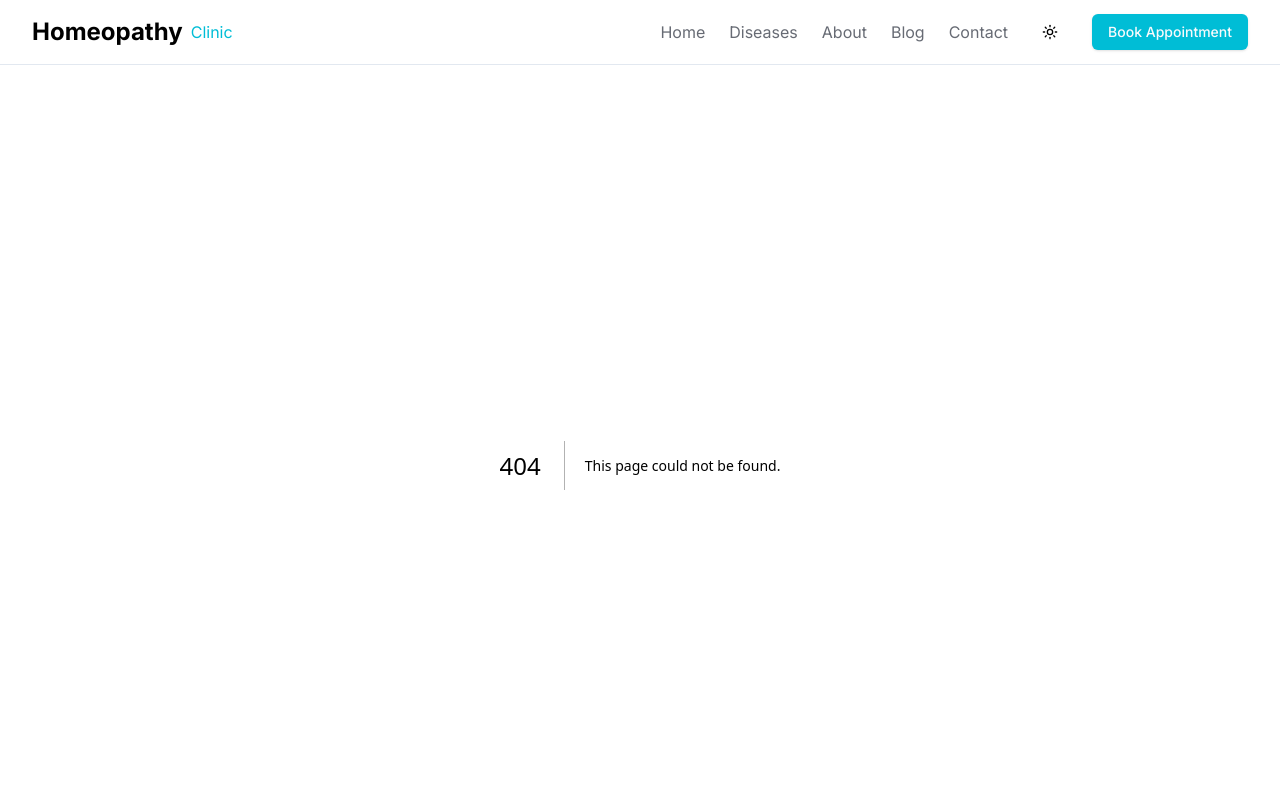
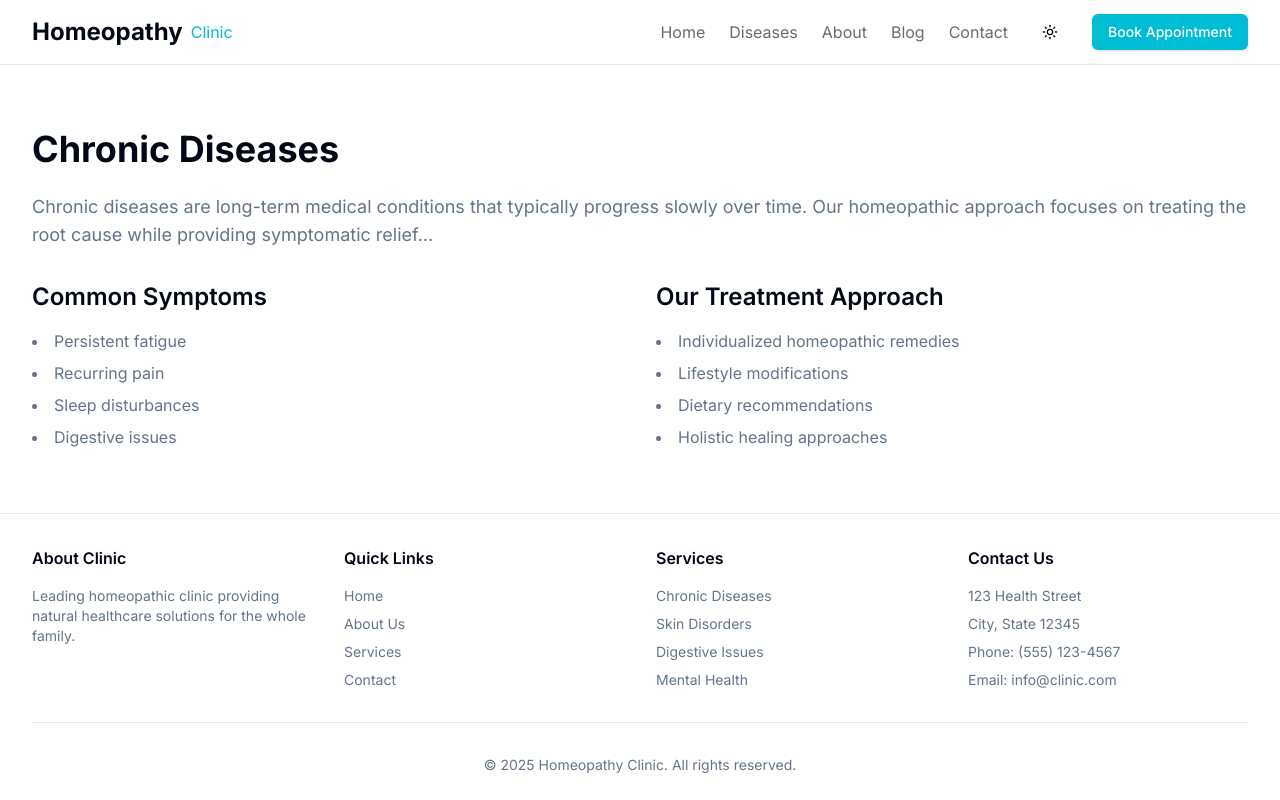
Before and after one commit to Kaif9999/homeopathy-webapp, a Next.js app: page /diseases/chronic-diseases in a window 1280 px wide. Before the commit this address had no page. Shown: the top 800 px of the page. Built offline with nearby package versions, Linux system fonts and the light colour scheme.

Commit message:
diseases page addded

```diff
--- /dev/null
+++ b/app/diseases/[slug]/page.tsx
@@ -0,0 +1,93 @@
+import { notFound } from "next/navigation"
+
+// This would typically come from a database or API
+const diseasesData = {
+  "chronic-diseases": {
+    title: "Chronic Diseases",
+    description: "Effective treatment for long-term health conditions",
+    longDescription: "Chronic diseases are long-term medical conditions that typically progress slowly over time. Our homeopathic approach focuses on treating the root cause while providing symptomatic relief...",
+    symptoms: [
+      "Persistent fatigue",
+      "Recurring pain",
+      "Sleep disturbances",
+      "Digestive issues"
+    ],
+    treatments: [
+      "Individualized homeopathic remedies",
+      "Lifestyle modifications",
+      "Dietary recommendations",
+      "Holistic healing approaches"
+    ]
+  },
+  "skin-disorders": {
+    title: "Skin Disorders",
+    description: "Natural solutions for various skin conditions",
+    longDescription: "Skin disorders can be both physically uncomfortable and emotionally distressing. Our natural treatments address both the external symptoms and internal causes...",
+    symptoms: [
+      "Rashes",
+      "Itching",
+      "Inflammation",
+      "Dryness"
+    ],
+    treatments: [
+      "Constitutional homeopathic treatment",
+      "Topical applications",
+      "Dietary guidelines",
+      "Lifestyle changes"
+    ]
+  },
+  "digestive-issues": {
+    title: "Digestive Issues",
+    description: "Holistic treatment for digestive system problems",
+    longDescription: "Digestive issues can significantly impact quality of life. Our holistic approach helps restore balance to your digestive system...",
+    symptoms: [
+      "Bloating",
+      "Acid reflux",
+      "Irregular bowel movements",
+      "Abdominal pain"
+    ],
+    treatments: [
+      "Homeopathic medicines",
+      "Dietary advice",
+      "Stress management",
+      "Digestive support"
+    ]
+  }
+}
+
+export default function DiseasePage({ params }: { params: { slug: string } }) {
+  const disease = diseasesData[params.slug as keyof typeof diseasesData]
+
+  if (!disease) {
+    notFound()
+  }
+
+  return (
+    <div className="py-16">
+      <div className="container">
+        <h1 className="text-4xl font-bold mb-6">{disease.title}</h1>
+        <p className="text-lg text-muted-foreground mb-8">{disease.longDescription}</p>
+
+        <div className="grid md:grid-cols-2 gap-8">
+          <div className="space-y-4">
+            <h2 className="text-2xl font-semibold mb-4">Common Symptoms</h2>
+            <ul className="list-disc list-inside space-y-2">
+              {disease.symptoms.map((symptom, index) => (
+                <li key={index} className="text-muted-foreground">{symptom}</li>
+              ))}
+            </ul>
+          </div>
+
+          <div className="space-y-4">
+            <h2 className="text-2xl font-semibold mb-4">Our Treatment Approach</h2>
+            <ul className="list-disc list-inside space-y-2">
+              {disease.treatments.map((treatment, index) => (
+                <li key={index} className="text-muted-foreground">{treatment}</li>
+              ))}
+            </ul>
+          </div>
+        </div>
+      </div>
+    </div>
+  )
+}
--- a/components/services.tsx
+++ b/components/services.tsx
@@ -2,6 +2,7 @@
 
 import { motion } from "framer-motion"
 import Image from "next/image"
+import Link from "next/link"
 import { Button } from "@/components/ui/button"
 
 const services = [
@@ -9,16 +10,19 @@ const services = [
     title: "Chronic Diseases",
     description: "Effective treatment for long-term health conditions",
     image: "/hair_loss.webp?height=400&width=600",
+    slug: "chronic-diseases"
   },
   {
     title: "Skin Disorders",
     description: "Natural solutions for various skin conditions",
     image: "/placeholder.svg?height=400&width=600",
+    slug: "skin-disorders"
   },
   {
     title: "Digestive Issues",
     description: "Holistic treatment for digestive system problems",
     image: "/placeholder.svg?height=400&width=600",
+    slug: "digestive-issues"
   },
   {
     title: "Chronic Diseases",
@@ -74,7 +78,9 @@ export function Services() {
               <div className="absolute inset-0 bg-gradient-to-t from-black/80 to-black/0 p-6 flex flex-col justify-end">
                 <h3 className="text-xl font-semibold text-white mb-2">{service.title}</h3>
                 <p className="text-gray-200 mb-4">{service.description}</p>
-                <Button variant="secondary">Learn More</Button>
+                <Link href={`/diseases/${service.slug}`}>
+                  <Button variant="secondary" className="w-full">Learn More</Button>
+                </Link>
               </div>
             </motion.div>
           ))}
```
